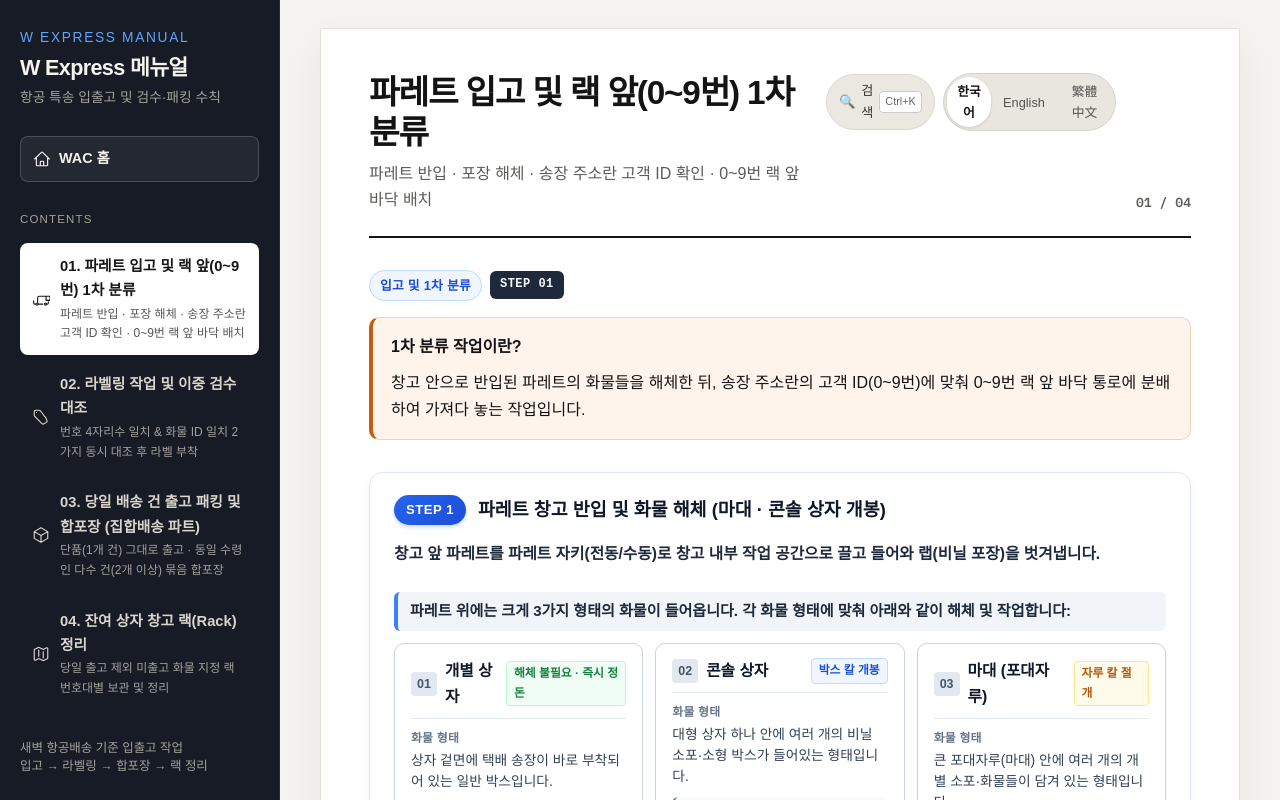
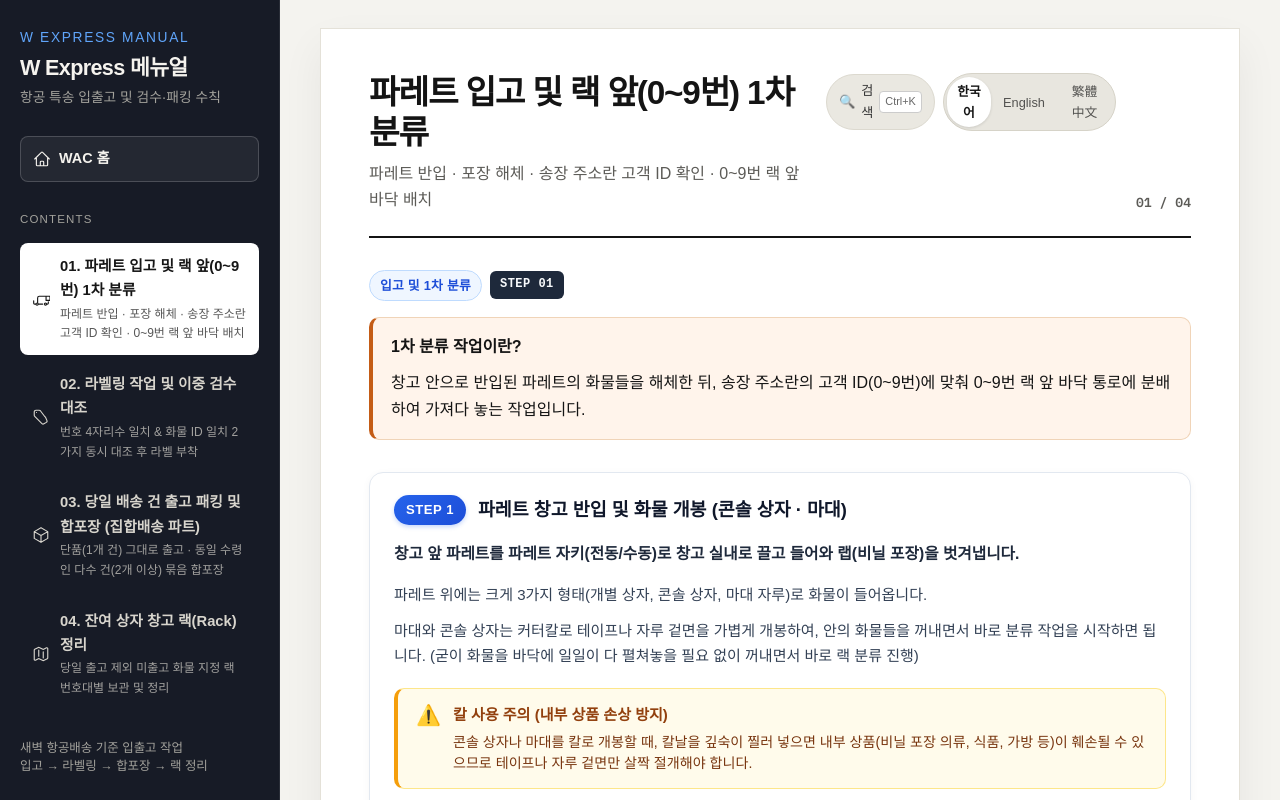
Before and after one commit to agreesin/wac-warehouse-manual, a React (Vite) app: page / in a window 1280 px wide. Both pictures are taken after a click on the button 868 px from the left and 595 px from the top of the page. Shown: the top 800 px of the page. Built offline with nearby package versions, Linux system fonts and the light colour scheme; a web font is replaced by a local one.

Commit message:
refactor(express): simplify step 1 unboxing and remove redundant floor-spreading instructions

```diff
--- a/src/components/ExpressViewer.jsx
+++ b/src/components/ExpressViewer.jsx
@@ -39,53 +39,6 @@
 
               {step.desc && <p className="express-step-desc">{step.desc}</p>}
 
-              {/* Inbound Cargo 3 Forms & Workflow (Step 1) */}
-              {step.cargoWorkTypes && (
-                <div className="express-cargo-workflow-section">
-                  {step.cargoWorkTypes.lead && (
-                    <p className="express-cargo-workflow-lead">
-                      {step.cargoWorkTypes.lead}
-                    </p>
-                  )}
-                  <div className="express-cargo-workflow-grid">
-                    {step.cargoWorkTypes.types?.map((item, tIdx) => (
-                      <div key={tIdx} className="cargo-workflow-card">
-                        <div className="cargo-workflow-card-head">
-                          <div className="cargo-workflow-title-wrap">
-                            <span className="cargo-workflow-num">{item.num}</span>
-                            <strong className="cargo-workflow-name">{item.name}</strong>
-                          </div>
-                          {item.badge && (
-                            <span className={`cargo-workflow-badge ${item.badgeType || ''}`}>
-                              {item.badge}
-                            </span>
-                          )}
-                        </div>
-                        <div className="cargo-workflow-body">
-                          <div className="cargo-workflow-row">
-                            <span className="cargo-workflow-label">화물 형태</span>
-                            <p className="cargo-workflow-val">{item.formDesc}</p>
-                          </div>
-                          <div className="cargo-workflow-row work-row">
-                            <span className="cargo-workflow-label work-label">작업 방법</span>
-                            <p className="cargo-workflow-val work-val">{item.workDesc}</p>
-                          </div>
-                        </div>
-                      </div>
-                    ))}
-                  </div>
-
-                  {step.cargoWorkTypes.warning && (
-                    <div className="express-step-notice warning cargo-cutter-warning">
-                      <span className="notice-icon">{step.cargoWorkTypes.warning.icon || '⚠️'}</span>
-                      <div className="notice-content">
-                        <strong>{step.cargoWorkTypes.warning.title}</strong>
-                        <p>{step.cargoWorkTypes.warning.text}</p>
-                      </div>
-                    </div>
-                  )}
-                </div>
-              )}
 
               {/* Food Box Highlight Card (Placed at the FRONT of sorting workflow) */}
               {step.foodBoxCard && (
--- a/src/index.css
+++ b/src/index.css
@@ -1673,151 +1673,3 @@
 .foodbox-photo-card .step-photo-img-wrap {
   aspect-ratio: 16 / 9;
 }
-
-/* Inbound Cargo 3 Forms & Workflow (Step 1) */
-.express-cargo-workflow-section {
-  display: flex;
-  flex-direction: column;
-  gap: 12px;
-  margin: 10px 0 14px;
-}
-
-.express-cargo-workflow-lead {
-  font-size: 0.94rem;
-  font-weight: 700;
-  color: #1e293b;
-  line-height: 1.5;
-  margin: 0;
-  padding: 8px 12px;
-  background: #f1f5f9;
-  border-left: 4px solid #3b82f6;
-  border-radius: 6px;
-}
-
-.express-cargo-workflow-grid {
-  display: grid;
-  grid-template-columns: repeat(auto-fit, minmax(240px, 1fr));
-  gap: 12px;
-}
-
-.cargo-workflow-card {
-  background: #ffffff;
-  border: 1px solid #cbd5e1;
-  border-radius: 10px;
-  padding: 14px 16px;
-  display: flex;
-  flex-direction: column;
-  gap: 10px;
-  box-shadow: 0 1px 3px rgba(0, 0, 0, 0.04);
-  transition: transform 0.15s ease, border-color 0.15s ease, box-shadow 0.15s ease;
-}
-
-.cargo-workflow-card:hover {
-  border-color: #94a3b8;
-  box-shadow: 0 4px 10px rgba(0, 0, 0, 0.06);
-}
-
-.cargo-workflow-card-head {
-  display: flex;
-  align-items: center;
-  justify-content: space-between;
-  gap: 8px;
-  padding-bottom: 8px;
-  border-bottom: 1px solid #e2e8f0;
-}
-
-.cargo-workflow-title-wrap {
-  display: flex;
-  align-items: center;
-  gap: 8px;
-}
-
-.cargo-workflow-num {
-  font-size: 0.78rem;
-  font-weight: 800;
-  color: #475569;
-  background: #e2e8f0;
-  padding: 2px 6px;
-  border-radius: 4px;
-}
-
-.cargo-workflow-name {
-  font-size: 0.98rem;
-  font-weight: 800;
-  color: #0f172a;
-}
-
-.cargo-workflow-badge {
-  font-size: 0.74rem;
-  font-weight: 700;
-  padding: 2px 7px;
-  border-radius: 4px;
-  background: #f8fafc;
-  border: 1px solid #cbd5e1;
-  color: #475569;
-}
-
-.cargo-workflow-badge.blue {
-  background: #eff6ff;
-  border-color: #bfdbfe;
-  color: #1d4ed8;
-}
-
-.cargo-workflow-badge.amber {
-  background: #fffbeb;
-  border-color: #fde68a;
-  color: #b45309;
-}
-
-.cargo-workflow-badge.green {
-  background: #f0fdf4;
-  border-color: #bbf7d0;
-  color: #15803d;
-}
-
-.cargo-workflow-body {
-  display: flex;
-  flex-direction: column;
-  gap: 10px;
-}
-
-.cargo-workflow-row {
-  display: flex;
-  flex-direction: column;
-  gap: 3px;
-}
-
-.cargo-workflow-label {
-  font-size: 0.74rem;
-  font-weight: 700;
-  color: #64748b;
-  letter-spacing: 0.02em;
-}
-
-.cargo-workflow-val {
-  font-size: 0.86rem;
-  color: #334155;
-  line-height: 1.5;
-  margin: 0;
-}
-
-.cargo-workflow-row.work-row {
-  background: #f8fafc;
-  padding: 8px 10px;
-  border-radius: 6px;
-  border-left: 3px solid #3b82f6;
-}
-
-.cargo-workflow-label.work-label {
-  color: #1d4ed8;
-  font-weight: 800;
-}
-
-.cargo-workflow-val.work-val {
-  color: #1e293b;
-  font-weight: 600;
-}
-
-.cargo-cutter-warning {
-  margin-top: 2px;
-}
--- a/src/locales/ko.js
+++ b/src/locales/ko.js
@@ -251,64 +251,40 @@
         stepsWithPhotos: [
           {
             stepNo: "1",
-            title: "파레트 창고 반입 및 화물 해체 (마대 · 콘솔 상자 개봉)",
-            desc: "창고 앞 파레트를 파레트 자키(전동/수동)로 창고 내부 작업 공간으로 끌고 들어와 랩(비닐 포장)을 벗겨냅니다.",
-            cargoWorkTypes: {
-              lead: "파레트 위에는 크게 3가지 형태의 화물이 들어옵니다. 각 화물 형태에 맞춰 아래와 같이 해체 및 작업합니다:",
-              types: [
-                {
-                  num: "01",
-                  badge: "해체 불필요 · 즉시 정돈",
-                  badgeType: "green",
-                  name: "개별 상자",
-                  formDesc: "상자 겉면에 택배 송장이 바로 부착되어 있는 일반 박스입니다.",
-                  workDesc: "별도의 포장 해체(개봉) 작업 없이, 송장이 위로 보이도록 바닥에 정돈하여 곧바로 0~9번 랙 분류를 준비합니다."
-                },
-                {
-                  num: "02",
-                  badge: "박스 칼 개봉",
-                  badgeType: "blue",
-                  name: "콘솔 상자",
-                  formDesc: "대형 상자 하나 안에 여러 개의 비닐 소포·소형 박스가 들어있는 형태입니다.",
-                  workDesc: "커터칼로 상자 테이프를 살짝 잘라 개봉한 뒤, 내부 개별 화물들을 모두 꺼내어 송장이 위로 보이도록 바닥에 펼쳐놓습니다."
-                },
-                {
-                  num: "03",
-                  badge: "자루 칼 절개",
-                  badgeType: "amber",
-                  name: "마대 (포대자루)",
-                  formDesc: "큰 포대자루(마대) 안에 여러 개의 개별 소포·화물들이 담겨 있는 형태입니다.",
-                  workDesc: "커터칼로 묶인 입구나 자루 겉면을 가볍게 절개하여 개봉한 뒤, 내부 화물들을 모두 꺼내어 송장이 위로 보이도록 바닥에 정돈해 둡니다."
-                }
-              ],
-              warning: {
-                icon: "⚠️",
-                title: "해체 시 칼 사용 주의 (내부 상품 손상 방지)",
-                text: "콘솔 상자나 마대를 칼로 개봉할 때, 칼날을 깊숙이 찔러 넣으면 내부 상품(비닐 포장 의류, 식품, 가방 등)이 훼손될 수 있으므로 반드시 테이프나 자루 겉면만 살짝 절개해야 합니다."
-              }
+            title: "파레트 창고 반입 및 화물 개봉 (콘솔 상자 · 마대)",
+            desc: "창고 앞 파레트를 파레트 자키(전동/수동)로 창고 실내로 끌고 들어와 랩(비닐 포장)을 벗겨냅니다.",
+            paragraphs: [
+              "파레트 위에는 크게 3가지 형태(개별 상자, 콘솔 상자, 마대 자루)로 화물이 들어옵니다.",
+              "마대와 콘솔 상자는 커터칼로 테이프나 자루 겉면을 가볍게 개봉하여, 안의 화물들을 꺼내면서 바로 분류 작업을 시작하면 됩니다. (굳이 화물을 바닥에 일일이 다 펼쳐놓을 필요 없이 꺼내면서 바로 랙 분류 진행)"
+            ],
+            notice: {
+              type: "warning",
+              icon: "⚠️",
+              title: "칼 사용 주의 (내부 상품 손상 방지)",
+              text: "콘솔 상자나 마대를 칼로 개봉할 때, 칼날을 깊숙이 찔러 넣으면 내부 상품(비닐 포장 의류, 식품, 가방 등)이 훼손될 수 있으므로 테이프나 자루 겉면만 살짝 절개해야 합니다."
             },
             photos: [
               {
                 src: "/express/01-pallet-jack.jpg",
-                title: "01. 파레트 자키 반입",
-                desc: "창고 앞 파레트를 파레트 자키로 실내 작업 통로로 이동"
+                title: "01. 파레트 반입",
+                desc: "파레트 자키로 실내 작업 공간 이동 및 랩 제거"
               },
               {
                 src: "/express/05-consol-box.jpg",
-                title: "02. 콘솔 상자 개봉",
-                desc: "콘솔 상자를 칼로 개봉하여 내부 개별 소포들을 꺼냄"
+                title: "02. 콘솔 상자",
+                desc: "대형 상자 안에 소포들이 든 형태 (상자 테이프 칼 개봉)"
               },
               {
                 src: "/express/04-midae-inside.jpg",
-                title: "03. 마대 자루 개봉",
-                desc: "마대 자루를 칼로 절개하여 내부 개별 화물들을 꺼냄"
+                title: "03. 마대 자루",
+                desc: "포대자루 안에 화물이 담긴 형태 (자루 겉면 살짝 절개)"
               }
             ]
           },
           {
             stepNo: "2",
             title: "실물 송장 기준 분류 방법 (식품 박스 분리 & 고객 ID 랙 앞 배치)",
-            desc: "해체된 화물들을 바닥에 펼쳐놓고 분류 작업을 시작합니다. 파란색 테이프가 둘러싸인 식품 박스는 중앙 작업대로 이동시키고, 일반 화물은 택배 송장 주소란의 고객 ID를 확인하여 0~9번 랙 앞에 분배합니다.",
+            desc: "화물을 개봉한 뒤 바로 분류 작업을 시작합니다. 파란색 테이프가 둘러싸인 식품 박스는 중앙 작업대로 이동시키고, 일반 화물은 택배 송장 주소란의 고객 ID를 확인하여 0~9번 랙 앞에 분배합니다.",
             foodBoxCard: {
               title: "식품 박스 (파란색 테이프, F코드) ➔ [중앙 작업대] 이동",
               desc: "분류 작업을 진행하면서 '파란색 테이프'가 둘러싸여 있는 상자(일반 종이 박스 및 스티로폼 모두 해당)를 발견하면, 랙 앞에 두지 않고 [중앙 작업대]에 먼저 가져다 놓습니다.",
```
